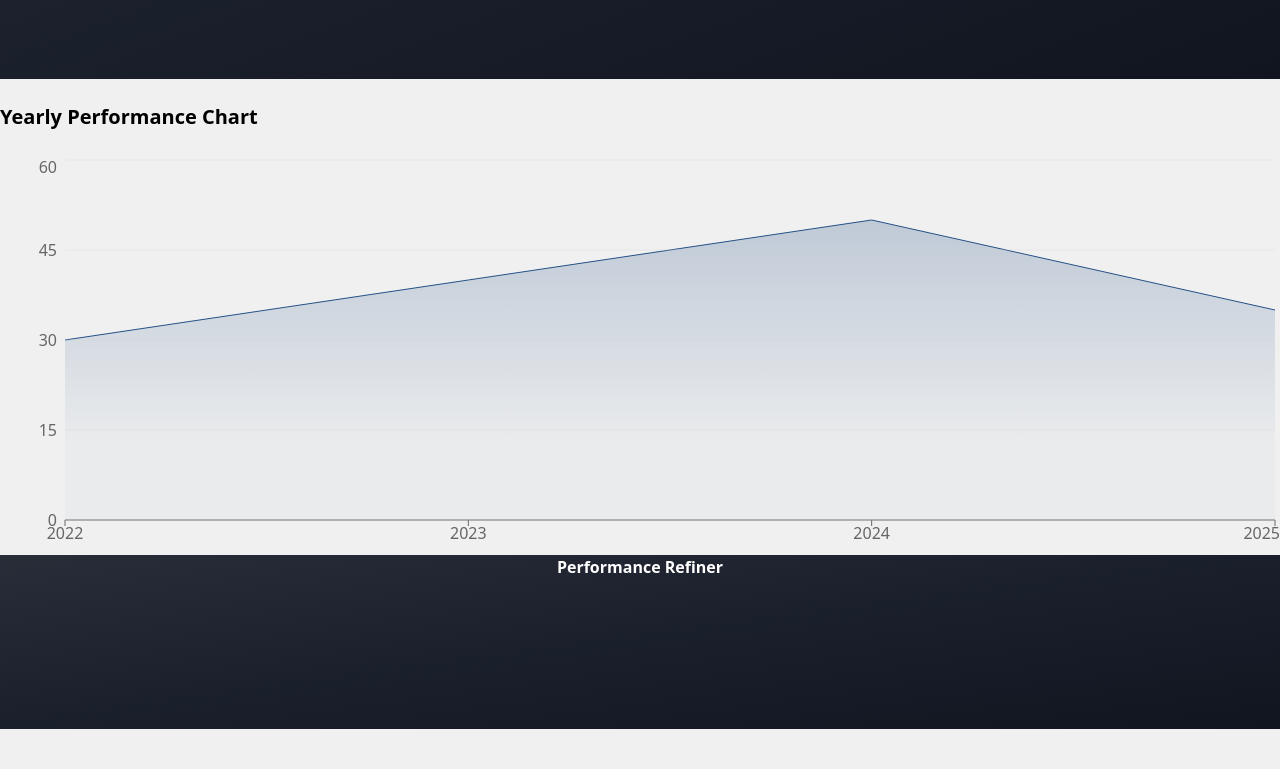
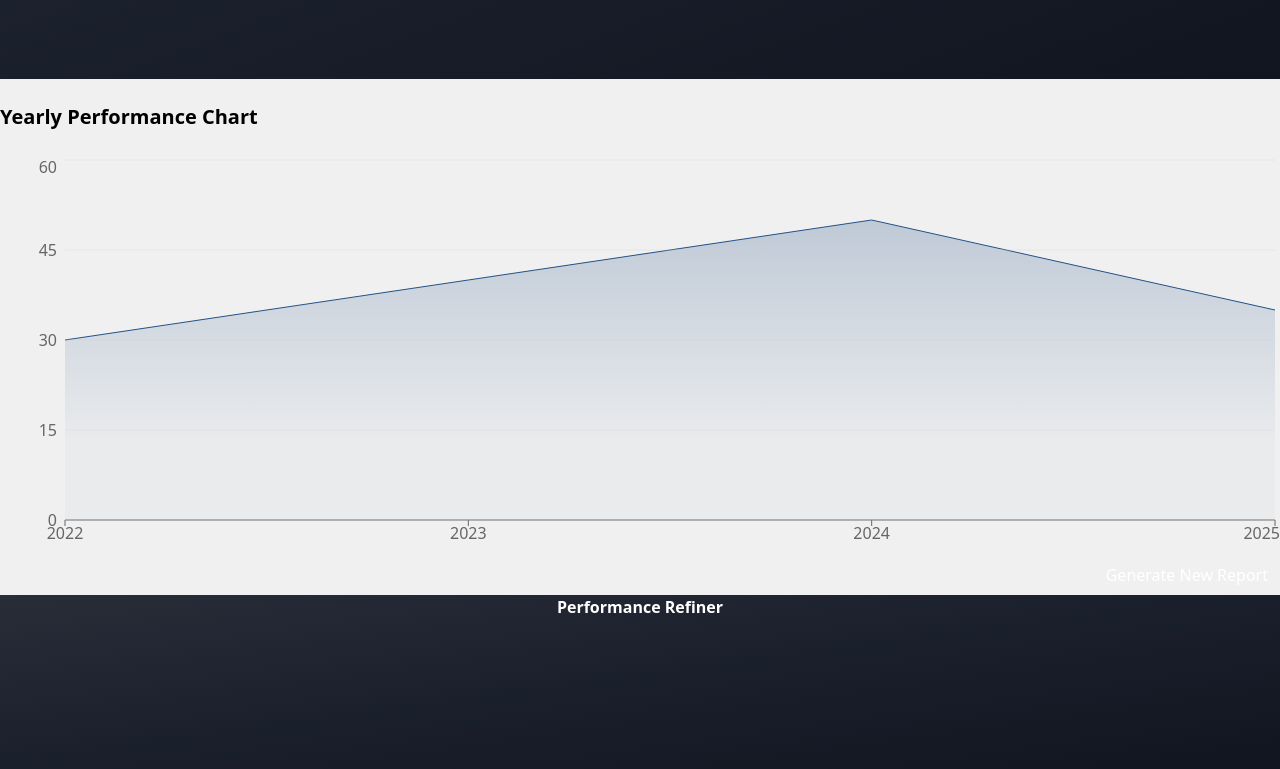
Before and after one commit to ShubhamPatil0723/performance-refiner, a React (Vite) app: page /result in a window 1280 px wide. Shown: the part 465-1234 px from the top of the page. Before the commit the page ends 1194 px from the top, so only its background shows below. Built offline with nearby package versions, Linux system fonts and the light colour scheme.

Commit message:
Result page

```diff
--- a/src/components/Pages/Result.jsx
+++ b/src/components/Pages/Result.jsx
@@ -1,12 +1,15 @@
-import React from "react";
+import { React, useState } from "react";
 
 // components
 import PieChartCreator from "../single-utility/PieChartCreator";
 import AreaChartCreator from "../single-utility/AreaChartCreator";
+import { FormModal } from "../single-utility/Modals";
 
 const Result = () => {
+    const [uploadFileChoice, setUploadFileChoice] = useState(false);
+
     return (
-        <main>
+        <main className='relative mb-2 flex flex-col'>
             <div
                 className='gradient-diagonal-background flex h-[60vh]
                   items-center justify-center'
@@ -40,13 +43,23 @@ const Result = () => {
                     </div>
                 </div>
             </div>
-
             <div className='AREA-CHART container mx-auto'>
                 <h2 className='my-6 text-xl font-semibold'>
                     Yearly Performance Chart
                 </h2>
                 <AreaChartCreator />
             </div>
+            <button
+                className='my-2 w-48 self-end rounded-full bg-cyan-600 px-3 py-2 text-white'
+                onClick={() => setUploadFileChoice((prevState) => !prevState)}
+            >
+                Generate New Report
+            </button>
+            {uploadFileChoice ? (
+                <FormModal title='Choose Excel file to upload' />
+            ) : (
+                ""
+            )}
         </main>
     );
 };
```
